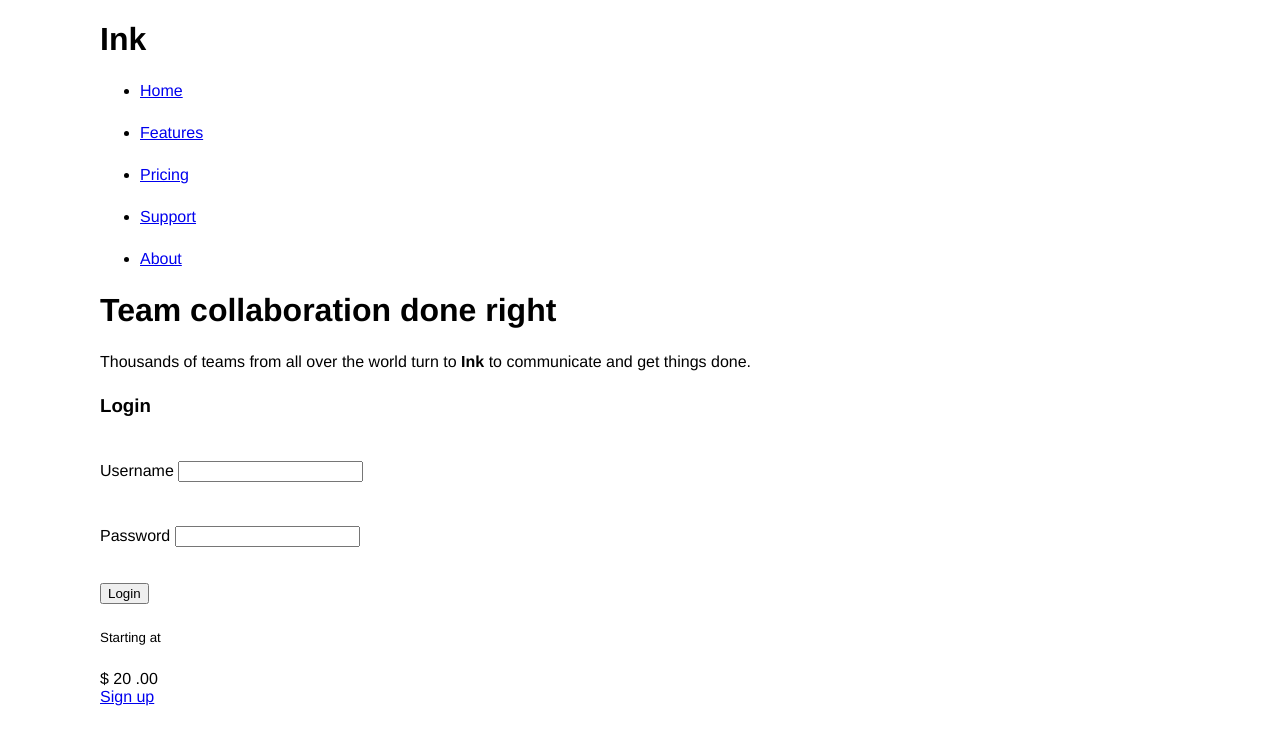
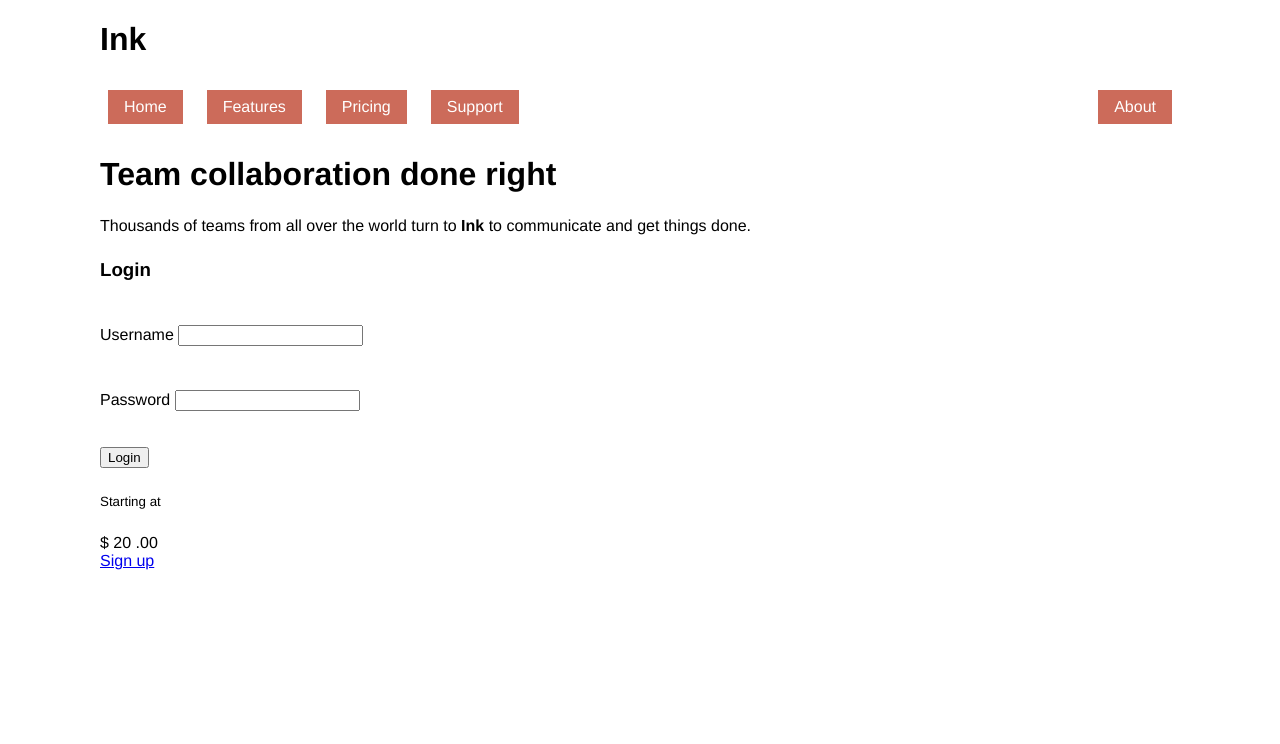
Before and after one commit to vsprakash2003/css-playground, a React app: page / in a window 1280 px wide. Built offline with nearby package versions, Linux system fonts and the light colour scheme.

Commit message:
Make each <a> item a block and add auto margin for the last menu item

```diff
--- a/public/index.html
+++ b/public/index.html
@@ -21,7 +21,7 @@
         <li><a href="/features">Features</a></li>
         <li><a href="/pricing">Pricing</a></li>
         <li><a href="/support">Support</a></li>
-        <li><a href="nav-right">
+        <li class="nav-right">
             <a href="/about">About</a>
         </li>
       </ul>
--- a/public/style.css
+++ b/public/style.css
@@ -21,3 +21,35 @@ body * + * {
   max-width: 1080px;
   margin: 0 auto;
 }
+
+/* make site-nav container and its children flex items */
+.site-nav {
+  display: flex;
+  padding: 0.5em;
+  list-style-type: none;
+  background-attachment: #5f4b44;
+  border-radius: 0.2em;
+}
+
+/* override lobotomized owl */
+.site-nav > li {
+  margin-top: 0;
+}
+
+.site-nav > li >a {
+  display: block; /* make links block level */
+  padding: .5em 1em;
+  background-color: #cc6b5a;
+  color: white;
+  text-decoration: none; /* remove underline from link text */
+}
+
+/* apply margin between the items */
+.site-nav > li + li {
+  margin-left: 1.5em;
+}
+
+/* auto margin for the last item */
+.site-nav > .nav-right {
+  margin-left: auto;
+}
```
